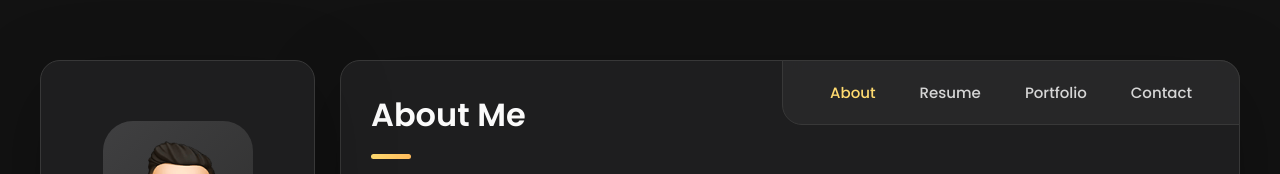
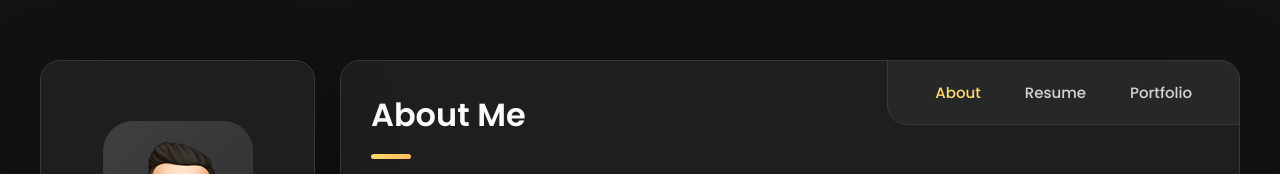
Before and after one commit to l3onrdo/portafolio, a plain HTML site: page index.html in a window 1280 px wide. Shown: the top 174 px of the page. Drawn offline with nearby package versions, Linux system fonts and the light colour scheme.

Commit message:
Update index.html

```diff
--- a/index.html
+++ b/index.html
@@ -185,9 +185,9 @@
             <button class="navbar-link" data-nav-link>Blog</button>
           </li> -->
 
-          <li class="navbar-item">
+          <!-- <li class="navbar-item">
             <button class="navbar-link" data-nav-link>Contact</button>
-          </li>
+          </li> -->
 
         </ul>
 
@@ -926,7 +926,7 @@
         - #CONTACT
       -->
 
-      <article class="contact" data-page="contact">
+      <!-- <article class="contact" data-page="contact">
 
         <header>
           <h2 class="h2 article-title">Contact</h2>
@@ -955,7 +955,7 @@
 
         </section>
 
-      </article>
+      </article> -->
 
     </div>
 
```
